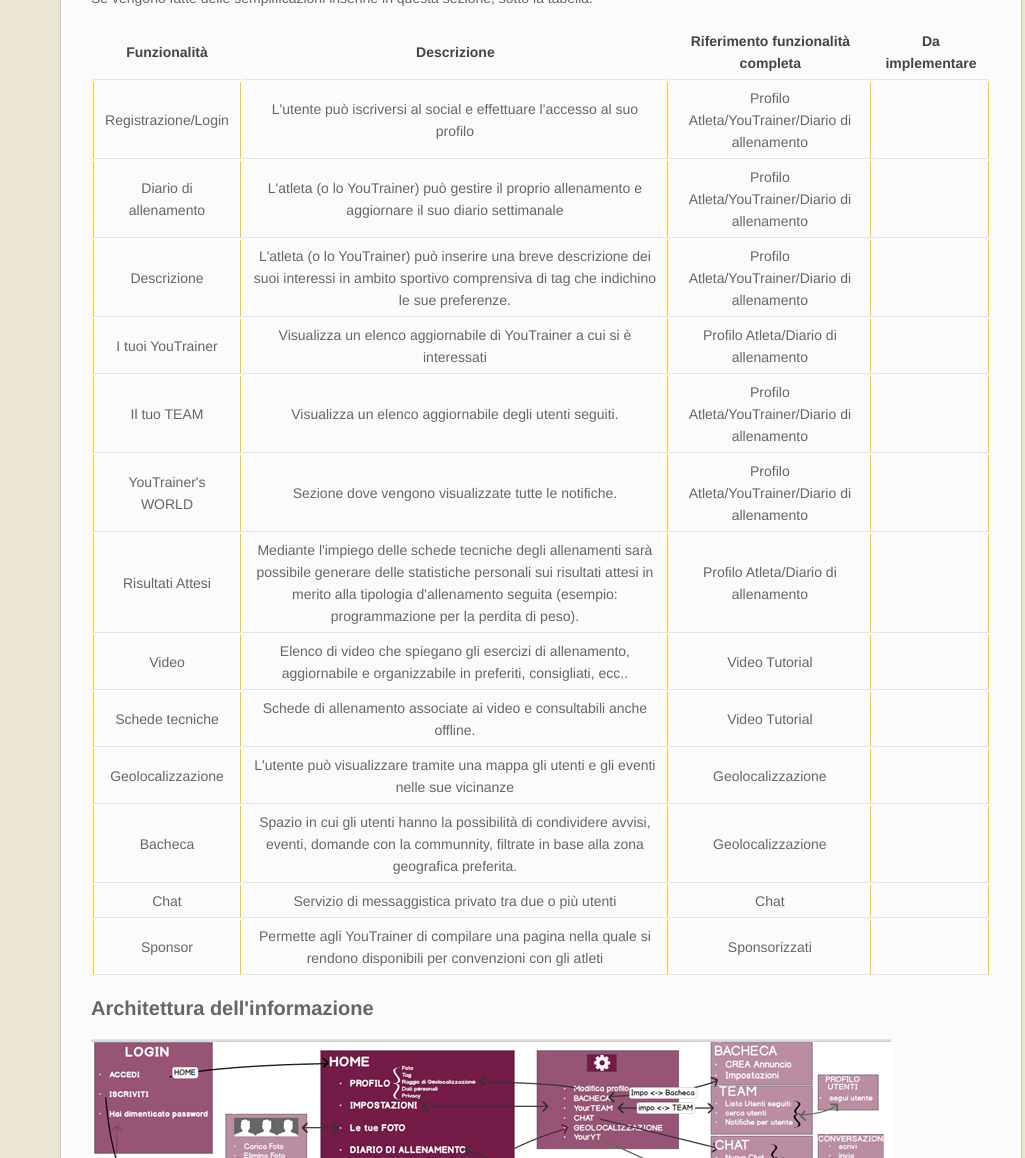
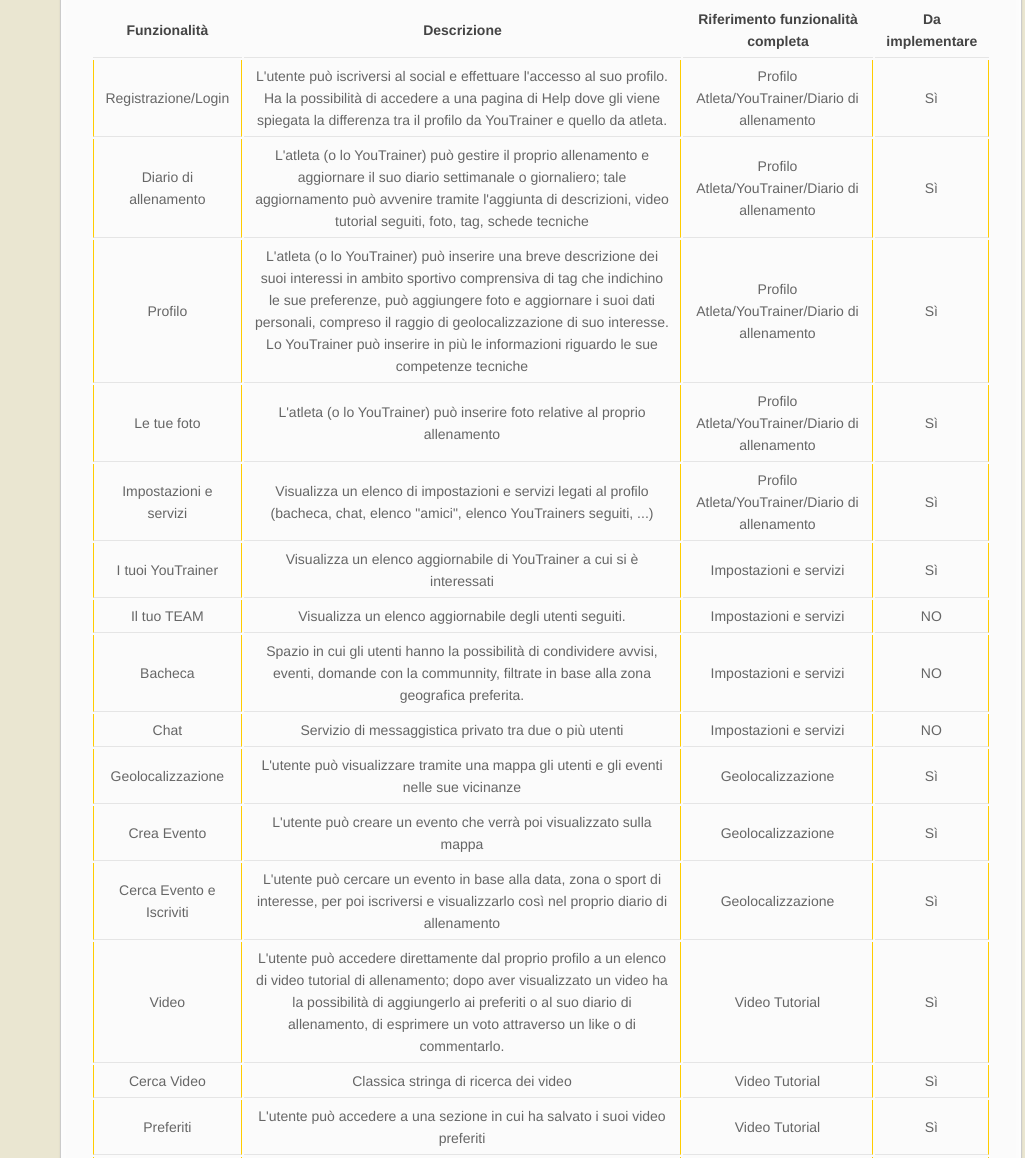
Before and after one commit to SoNet-2017/SportCity, a plain HTML site: page index.html in a window 1280 px wide. Shown: the part 2976-4134 px from the top of the page, without its empty margins (255-1280 px from the left). Drawn offline with Linux system fonts and the light colour scheme.

Commit message:
FUNZIONALITA' 22/05

```diff
--- a/index.html
+++ b/index.html
@@ -189,14 +189,15 @@
         </tr>
         </thead>
         <tbody>
+
+        <tr>
+          <td style="text-align: center">Profilo Atleta - Diario di allenamento </td>
+          <td style="text-align: center"><strong> Profilo personale dove viene indicata una breve descrizione sulle proprie aree d'interesse in ambito sportivo seguito da un'agenda settimanale attraverso la quale è possibile organizzare il proprio allenamento sulla base dei video tutorial seguiti o eventi sportivi creati da sè o da altri utenti. Possibilità di renderlo pubblico o privato. </strong></td>
+        </tr>
         <tr>
           <td style="text-align: center">Video Tutorial</td>
           <td style="text-align: center">Raccolta di tutti i video tutorial caricati dagli utenti con relative schede tecniche, visualizzati secondo determinati criteri
             (tag, numero visualizzazioni, preferiti, geolocalizzazione). Possibilità di commentare.</td>
-        </tr>
-        <tr>
-          <td style="text-align: center">Profilo Atleta - Diario di allenamento </td>
-          <td style="text-align: center"><strong> Profilo personale dove viene indicata una breve descrizione sulle proprie aree d'interesse in ambito sportivo seguito da un'agenda settimanale attraverso la quale è possibile organizzare il proprio allenamento sulla base dei video tutorial seguiti o eventi sportivi creati da sè o da altri utenti. Possibilità di renderlo pubblico o privato. </strong></td>
         </tr>
 
         <tr>
@@ -204,8 +205,8 @@
           <td style="text-align: center">Possibilità di visualizzare altri utenti nelle vicinanze (segnalando il raggio di ricerca) per creare o aderire ad eventi e/o gruppi di allenamento. </td>
         </tr>
         <tr>
-          <td style="text-align: center">Chat</td>
-          <td style="text-align: center">Classica chat personale per contattare gli utenti che 'si seguono' (allenatori per consigli d'allenamento o atleti per confrontarsi e organizzare eventi).</td>
+          <td style="text-align: center">Impostazioni e servizi</td>
+          <td style="text-align: center">Visualizza un elenco di impostazioni e servizi legati al profilo (bacheca, chat, elenco "amici", elenco YouTrainers seguiti, ...)</td>
         </tr>
 
         </tbody>
@@ -220,24 +221,24 @@
         </thead>
         <tbody>
         <tr>
-          <td style="text-align: center">Video Tutorial</td>
-          <td style="text-align: center">Raccolta di tutti i video tutorial caricati dagli utenti con relative schede tecniche, visualizzati secondo determinati criteri
-            (tag, numero visualizzazioni, preferiti, geolocalizzazione). Possibilità di commentare.</td>
+          <td style="text-align: center">Profilo YouTrainer - Diario di allenamento</td>
+          <td style="text-align: center"><strong>Profilo personale dove viene indicata una breve descrizione sulle proprie competenze in ambito sportivo e dove è possibile accedere al canale dei propri video turorial con relative descrizioni e schede tecniche scaricabili.
+            A seguire anche gli You Trainers presentano un'agenda attraverso la quale organizzano il proprio allenamento fornendo inoltre agli atleti che consultano il loro profilo un esempio di planning settimanale sulla base dei consigli d'allenamento forniti dal proprio canale video.
+            In quest'ultima è anche prevista la creazione di propri eventi sportivi a cui invitare gli atleti interessati.</strong>
+          </td>
         </tr>
         <tr>
-          <td style="text-align: center">Profilo YouTrainer - Diario di allenamento</td>
-          <td style="text-align: center"><strong>Profilo personale dove viene indicata una breve descrizione sulle proprie competenze in ambito sportivo e dove è presente la rubrica dei video turorial caricati con relative descrizioni e schede tecniche scaricabili.
-            A seguire anche gli You Trainers presentano un'agenda attraverso la quale organizzano il proprio allenamento fornendo inoltre agli atleti che consultano il proprio profilo un esempio di planning settimanale sulla base dei consigli d'allenamento forniti dal proprio canale video.
-           In quest'ultima è anche prevista la creazione di propri eventi sportivi a cui invitare gli atleti interessati.</strong>
-          </td>
+          <td style="text-align: center">Video Tutorial</td>
+          <td style="text-align: center">Raccolta di tutti i video tutorial caricati dagli utenti con relative schede tecniche.</td>
         </tr>
+
         <tr>
           <td style="text-align: center">Geolocalizzazione</td>
           <td style="text-align: center">Possibilità di visualizzare altri utenti nelle vicinanze (segnalando il raggio di ricerca) per creare o aderire ad eventi e/o gruppi di allenamento. </td>
         </tr>
         <tr>
-          <td style="text-align: center">Chat</td>
-          <td style="text-align: center">Classica chat personale per contattare gli utenti che 'si seguono' (allenatori per consigli d'allenamento o atleti per confrontarsi e organizzare eventi).</td>
+          <td style="text-align: center">Impostazioni e servizi</td>
+          <td style="text-align: center">Visualizza un elenco di impostazioni e servizi legati al profilo (bacheca, chat, elenco "amici", elenco di altri YouTrainers seguiti, ...)</td>
         </tr>
         <tr>
           <td style="text-align: center"><strong>Sponsorizzati</strong></td>
@@ -268,82 +269,116 @@
         <tbody>
         <tr>
           <td style="text-align: center">Registrazione/Login</td>
-          <td style="text-align: center">L'utente può iscriversi al social e effettuare l'accesso al suo profilo</td>
+          <td style="text-align: center">L'utente può iscriversi al social e effettuare l'accesso al suo profilo. Ha la possibilità di accedere a una pagina di Help dove gli viene spiegata la differenza tra
+            il profilo da YouTrainer e quello da atleta.</td>
           <td style="text-align: center">Profilo Atleta/YouTrainer/Diario di allenamento</td>
-          <td style="text-align: center"></td>
+          <td style="text-align: center">Sì</td>
         </tr>
         <tr>
           <td style="text-align: center">Diario di allenamento</td>
-          <td style="text-align: center">L'atleta (o lo YouTrainer) può gestire il proprio allenamento e aggiornare il suo diario settimanale</td>
+          <td style="text-align: center">L'atleta (o lo YouTrainer) può gestire il proprio allenamento e aggiornare il suo diario settimanale o giornaliero; tale aggiornamento può avvenire tramite l'aggiunta di descrizioni,
+            video tutorial seguiti, foto, tag, schede tecniche</td>
           <td style="text-align: center">Profilo Atleta/YouTrainer/Diario di allenamento</td>
-          <td style="text-align: center"></td>
+          <td style="text-align: center">Sì</td>
         </tr>
         <tr>
-          <td style="text-align: center">Descrizione</td>
-          <td style="text-align: center">L'atleta (o lo YouTrainer) può inserire una breve descrizione dei suoi interessi in ambito sportivo comprensiva di tag che indichino le sue preferenze.</td>
+          <td style="text-align: center">Profilo</td>
+          <td style="text-align: center">L'atleta (o lo YouTrainer) può inserire una breve descrizione dei suoi interessi in ambito sportivo comprensiva di tag che indichino le sue preferenze,
+            può aggiungere foto e aggiornare i suoi dati personali, compreso il raggio di geolocalizzazione di suo interesse. Lo YouTrainer può inserire in più le informazioni riguardo le sue competenze tecniche</td>
           <td style="text-align: center">Profilo Atleta/YouTrainer/Diario di allenamento</td>
-          <td style="text-align: center"></td>
+          <td style="text-align: center">Sì</td>
+        </tr>
+        <tr>
+          <td style="text-align: center">Le tue foto</td>
+          <td style="text-align: center">L'atleta (o lo YouTrainer) può inserire foto relative al proprio allenamento</td>
+          <td style="text-align: center">Profilo Atleta/YouTrainer/Diario di allenamento</td>
+          <td style="text-align: center">Sì</td>
+        </tr>
+        <tr>
+          <td style="text-align: center">Impostazioni e servizi</td>
+          <td style="text-align: center">Visualizza un elenco di impostazioni e servizi legati al profilo (bacheca, chat, elenco "amici", elenco YouTrainers seguiti, ...)</td>
+          <td style="text-align: center">Profilo Atleta/YouTrainer/Diario di allenamento</td>
+          <td style="text-align: center">Sì</td>
         </tr>
         <tr>
           <td style="text-align: center">I tuoi YouTrainer</td>
           <td style="text-align: center">Visualizza un elenco aggiornabile di YouTrainer a cui si è interessati</td>
-          <td style="text-align: center">Profilo Atleta/Diario di allenamento</td>
-          <td style="text-align: center"></td>
+          <td style="text-align: center">Impostazioni e servizi</td>
+          <td style="text-align: center">Sì</td>
         </tr>
         <tr>
           <td style="text-align: center">Il tuo TEAM</td>
           <td style="text-align: center">Visualizza un elenco aggiornabile degli utenti seguiti.</td>
-          <td style="text-align: center">Profilo Atleta/YouTrainer/Diario di allenamento</td>
-          <td style="text-align: center"></td>
+          <td style="text-align: center">Impostazioni e servizi</td>
+          <td style="text-align: center">NO</td>
         </tr>
         <tr>
-          <td style="text-align: center">YouTrainer's WORLD</td>
-          <td style="text-align: center">Sezione dove vengono visualizzate tutte le notifiche.</td>
-          <td style="text-align: center">Profilo Atleta/YouTrainer/Diario di allenamento</td>
-          <td style="text-align: center"></td>
+          <td style="text-align: center">Bacheca</td>
+          <td style="text-align: center">Spazio in cui gli utenti hanno la possibilità di condividere avvisi, eventi, domande con la communnity, filtrate in base alla zona geografica preferita.</td>
+          <td style="text-align: center">Impostazioni e servizi</td>
+          <td style="text-align: center">NO</td>
         </tr>
         <tr>
-          <td style="text-align: center">Risultati Attesi</td>
-          <td style="text-align: center">Mediante l'impiego delle schede tecniche degli allenamenti sarà possibile generare delle statistiche personali sui risultati attesi in merito alla tipologia d'allenamento seguita (esempio: programmazione per la perdita di peso).</td>
-          <td style="text-align: center">Profilo Atleta/Diario di allenamento</td>
-          <td style="text-align: center"></td>
+          <td style="text-align: center">Chat</td>
+          <td style="text-align: center">Servizio di messaggistica privato tra due o più utenti</td>
+          <td style="text-align: center">Impostazioni e servizi</td>
+          <td style="text-align: center">NO</td>
+        </tr>
+        <tr>
+          <td style="text-align: center">Geolocalizzazione</td>
+          <td style="text-align: center">L'utente può visualizzare tramite una mappa gli utenti e gli eventi nelle sue vicinanze</td>
+          <td style="text-align: center">Geolocalizzazione</td>
+          <td style="text-align: center">Sì</td>
+        </tr>
+        <tr>
+          <td style="text-align: center">Crea Evento</td>
+          <td style="text-align: center">L'utente può creare un evento che verrà poi visualizzato sulla mappa</td>
+          <td style="text-align: center">Geolocalizzazione</td>
+          <td style="text-align: center">Sì</td>
+        </tr>
+        <tr>
+          <td style="text-align: center">Cerca Evento e Iscriviti</td>
+          <td style="text-align: center">L'utente può cercare un evento in base alla data, zona o sport di interesse, per poi iscriversi e visualizzarlo così nel proprio diario di allenamento</td>
+          <td style="text-align: center">Geolocalizzazione</td>
+          <td style="text-align: center">Sì</td>
         </tr>
         <tr>
           <td style="text-align: center">Video</td>
-          <td style="text-align: center">Elenco di video che spiegano gli esercizi di allenamento, aggiornabile e organizzabile in preferiti, consigliati, ecc..</td>
+          <td style="text-align: center">L'utente può accedere direttamente dal proprio profilo a un elenco di video tutorial di allenamento; dopo aver visualizzato un video ha la possibilità di aggiungerlo ai preferiti
+            o al suo diario di allenamento, di esprimere un voto attraverso un like o di commentarlo.</td>
           <td style="text-align: center">Video Tutorial</td>
-          <td style="text-align: center"></td>
+          <td style="text-align: center">Sì</td>
+        </tr>
+        <tr>
+          <td style="text-align: center">Cerca Video</td>
+          <td style="text-align: center">Classica stringa di ricerca dei video</td>
+          <td style="text-align: center">Video Tutorial</td>
+          <td style="text-align: center">Sì</td>
+        </tr>
+        <tr>
+          <td style="text-align: center">Preferiti</td>
+          <td style="text-align: center">L'utente può accedere a una sezione in cui ha salvato i suoi video preferiti</td>
+          <td style="text-align: center">Video Tutorial</td>
+          <td style="text-align: center">Sì</td>
         </tr>
         <tr>
           <td style="text-align: center">Schede tecniche</td>
-          <td style="text-align: center">Schede di allenamento associate ai video e consultabili anche offline.</td>
+          <td style="text-align: center">Schede di allenamento associate ai singoli video video. L'utente ha la possibilità di visualizzarle online o di scaricarle per una fruizione offline</td>
           <td style="text-align: center">Video Tutorial</td>
           <td style="text-align: center"></td>
         </tr>
 
         <tr>
-          <td style="text-align: center">Geolocalizzazione</td>
-          <td style="text-align: center">L'utente può visualizzare tramite una mappa gli utenti e gli eventi nelle sue vicinanze</td>
-          <td style="text-align: center">Geolocalizzazione</td>
-          <td style="text-align: center"></td>
-        </tr>
-        <tr>
-          <td style="text-align: center">Bacheca</td>
-          <td style="text-align: center">Spazio in cui gli utenti hanno la possibilità di condividere avvisi, eventi, domande con la communnity, filtrate in base alla zona geografica preferita.</td>
-          <td style="text-align: center">Geolocalizzazione</td>
-          <td style="text-align: center"></td>
-        </tr>
-        <tr>
-          <td style="text-align: center">Chat</td>
-          <td style="text-align: center">Servizio di messaggistica privato tra due o più utenti</td>
-          <td style="text-align: center">Chat</td>
-          <td style="text-align: center"></td>
+          <td style="text-align: center">Carica il tuo video</td>
+          <td style="text-align: center">Un utente di tipo YouTrainer può accedere al proprio canale e caricare un nuovo video</td>
+          <td style="text-align: center">Video Tutorial (solo per profili YouTrainers)</td>
+          <td style="text-align: center">Sì</td>
         </tr>
         <tr>
           <td style="text-align: center">Sponsor</td>
           <td style="text-align: center">Permette agli YouTrainer di compilare una pagina nella quale si rendono disponibili per convenzioni con gli atleti</td>
           <td style="text-align: center">Sponsorizzati</td>
-          <td style="text-align: center"></td>
+          <td style="text-align: center">NO</td>
         </tr>
         </tbody>
       </table>
```
